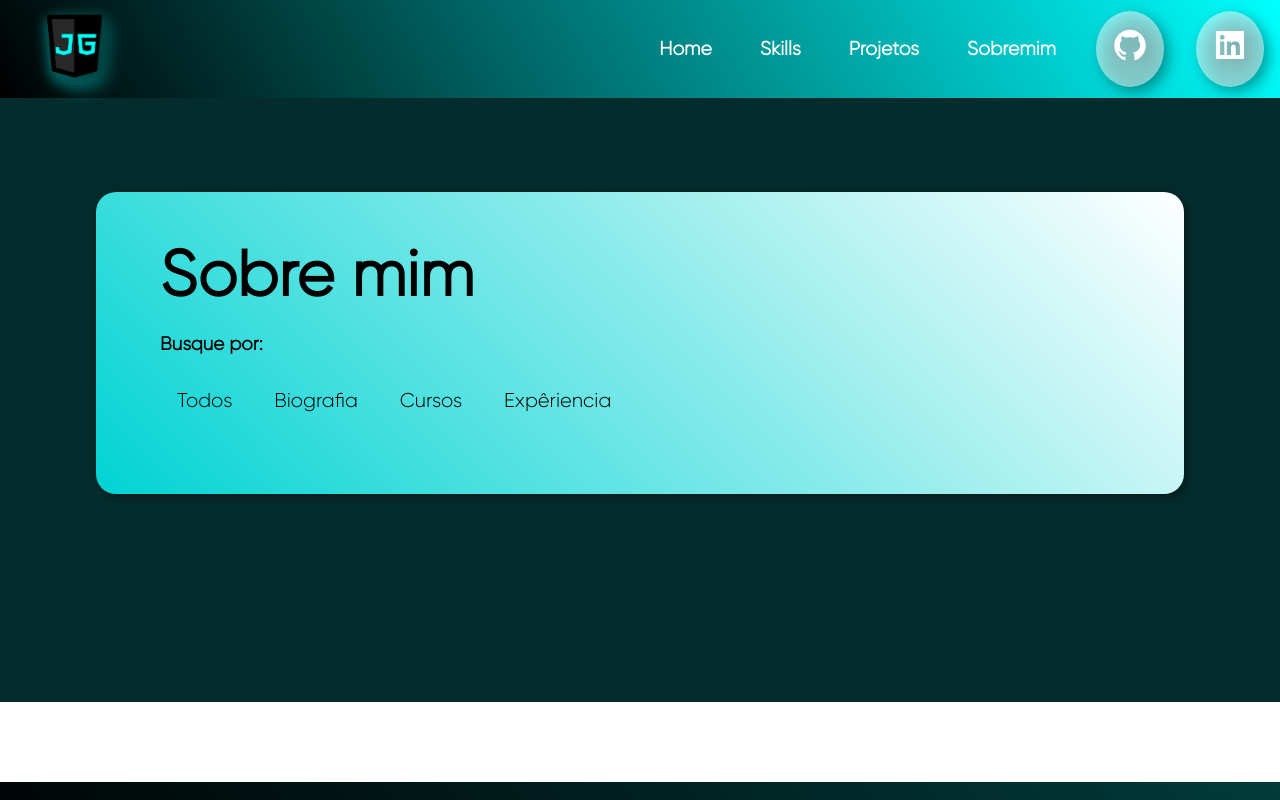
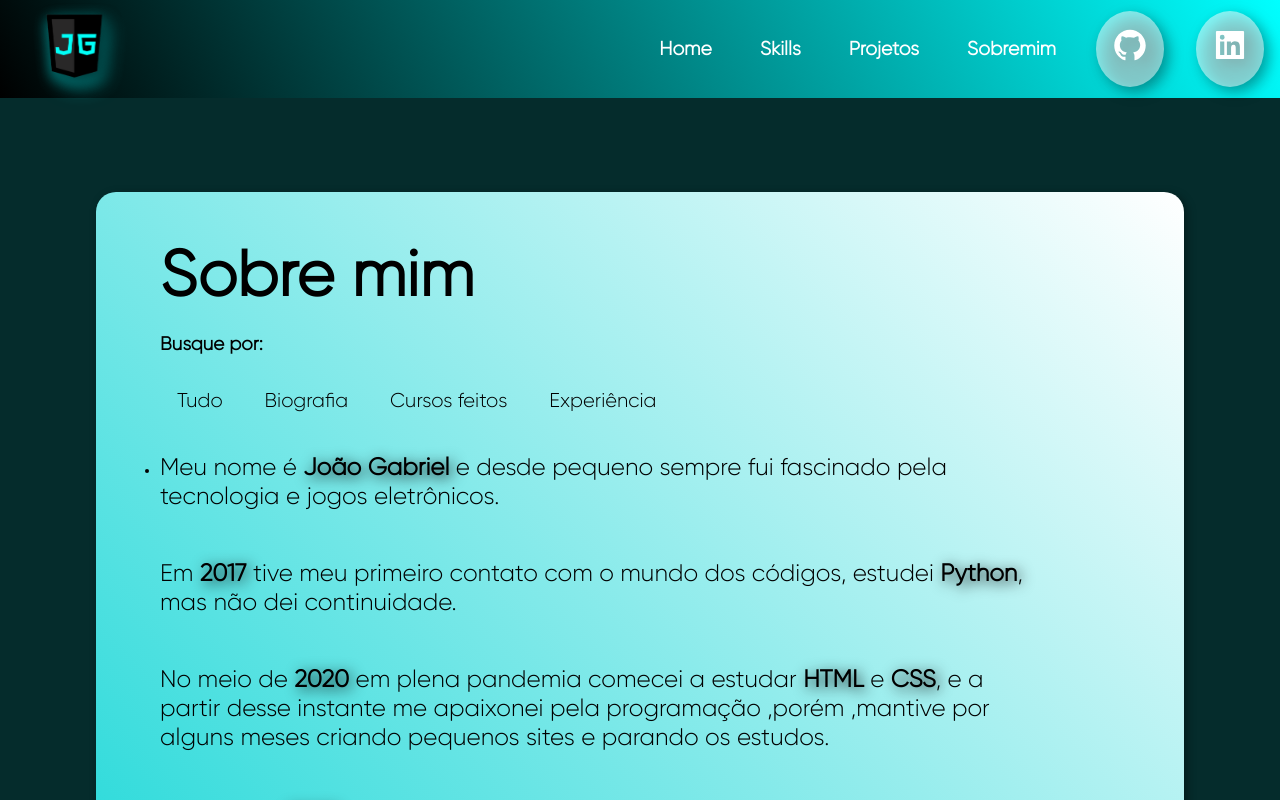
Before and after one commit to oAoj1/Portfolio, a React (Vite) app: page / in a window 1280 px wide. Both pictures are taken after a click on the button "Biografia". Shown: the part 3710-4510 px from the top of the page. Built offline with nearby package versions, Linux system fonts and the light colour scheme.

Commit message:
adicionando filtragem no sobre mim

```diff
--- a/src/Components/AboutMe/Biografia/index.jsx
+++ b/src/Components/AboutMe/Biografia/index.jsx
@@ -1,3 +1,6 @@
+import '../SobreMim.css'
+import Fade from 'react-reveal/Fade';
+
 export default function Biografia(){
     return(
         <div className="textoContent">
--- a/src/Components/AboutMe/CursosFeitos/index.jsx
+++ b/src/Components/AboutMe/CursosFeitos/index.jsx
@@ -1,7 +1,7 @@
 export default function CursosFeitos(){
     return(
         <div className="cursosFeitosContainer">
-
+            <h2>Cursos feitos</h2>
         </div>
     )
 }
--- a/src/Components/AboutMe/Experiencia/index.jsx
+++ b/src/Components/AboutMe/Experiencia/index.jsx
@@ -1,7 +1,7 @@
 export default function Experiencia(){
     return(
         <div className="experienciaContainer">
-
+            <h2>Experiência profissional</h2>
         </div>
     )
 }
--- a/src/Components/AboutMe/SobreMim.jsx
+++ b/src/Components/AboutMe/SobreMim.jsx
@@ -2,21 +2,22 @@ import Fade from 'react-reveal/Fade';
 import './SobreMim.css'
 import { useState } from 'react'
 import { sobreMimData } from '../../Data/sobreMimData'
+import { todosSobreMim } from '../../Data/todosSobreMimData';
 
 export default function SobreMim(){
     const sobreMimFiltro = [
-        'Todos',
+        'Tudo',
         'Biografia',
-        'Cursos',
-        'Expêriencia'
+        'Cursos feitos',
+        'Experiência'
     ]
 
     function filtrarSobreMimClique(sobreMim){
         setFiltroSobreMim(sobreMim)
     }
 
-    const [filtroSobreMim,setFiltroSobreMim] = useState()
-    const filtragem = sobreMimData.filter((project) => project.name.includes(filtroSobreMim))
+    const [filtroSobreMim,setFiltroSobreMim] = useState('Tudo')
+    const filtragemSobreMim = sobreMimData.filter((about) => about.name.includes(filtroSobreMim))
 
     return(
         <div className="sobreMimContent">
@@ -40,7 +41,15 @@ export default function SobreMim(){
 
                 ))}
 
-
+                {filtroSobreMim == 'Tudo' ? todosSobreMim.aboutme :
+                    <ul className='sobreMimFiltrado'>
+                        {filtragemSobreMim.map(about => (
+                            <li key={about.name}>
+                                {about.aboutme}
+                            </li>
+                        ))}
+                    </ul>
+                }
 
             </div>
 
--- a/src/Components/Principal/Principal.jsx
+++ b/src/Components/Principal/Principal.jsx
@@ -6,9 +6,9 @@ import './Principal.css'
 export default function Principal(){
     return(
         <div>
-            <Header></Header>
-            <Section></Section>
-            <Footer></Footer>
+            <Header/>
+            <Section/>
+            <Footer/>
         </div>
     )
 }
--- a/src/Components/Section/index.jsx
+++ b/src/Components/Section/index.jsx
@@ -69,7 +69,9 @@ export default function Section(){
                         </ul>
                     </div>
 
-                    <h5 className="segureArrasteTexto">Segure e arraste para ver as habilidades</h5>
+                    <h5 className="segureArrasteTexto">
+                        Segure e arraste para ver as habilidades
+                    </h5>
 
                     <div className="hardSkill">
                         <Fade right>
@@ -115,7 +117,7 @@ export default function Section(){
 
                     {filtro == 'Todos' ? todosProjetosData.project :
                         <ul className='projetosFiltrados'>
-                            {filtragem.map((project) => (
+                            {filtragem.map(project => (
                                 <li key={project.name}>
                                     {project.project}
                                 </li>
--- a/src/Data/sobreMimData.jsx
+++ b/src/Data/sobreMimData.jsx
@@ -1,8 +1,22 @@
 import Biografia from '../Components/AboutMe/Biografia'
+import CursosFeitos from '../Components/AboutMe/CursosFeitos'
+import Experiencia from '../Components/AboutMe/Experiencia'
+
+const bio = <Biografia></Biografia>
+const curs = <CursosFeitos></CursosFeitos>
+const exp = <Experiencia></Experiencia>
 
 export const sobreMimData = [
     {
-        name:'biografia',
-        aboutme: <Biografia/>
+        name:'Biografia',
+        aboutme: bio
+    },
+    {
+        name:'Cursos feitos',
+        aboutme: curs
+    },
+    {
+        name:'Experiência',
+        aboutme: exp
     }
 ]
--- /dev/null
+++ b/src/Data/todosSobreMimData.jsx
@@ -0,0 +1,10 @@
+import Biografia from '../Components/AboutMe/Biografia'
+import CursosFeitos from '../Components/AboutMe/CursosFeitos'
+import Experiencia from '../Components/AboutMe/Experiencia'
+
+const todosSobreMimArray = [<Biografia/>,<CursosFeitos/>,<Experiencia/>]
+
+export const todosSobreMim = {
+    name:'Tudo',
+    aboutme:todosSobreMimArray
+}
```
